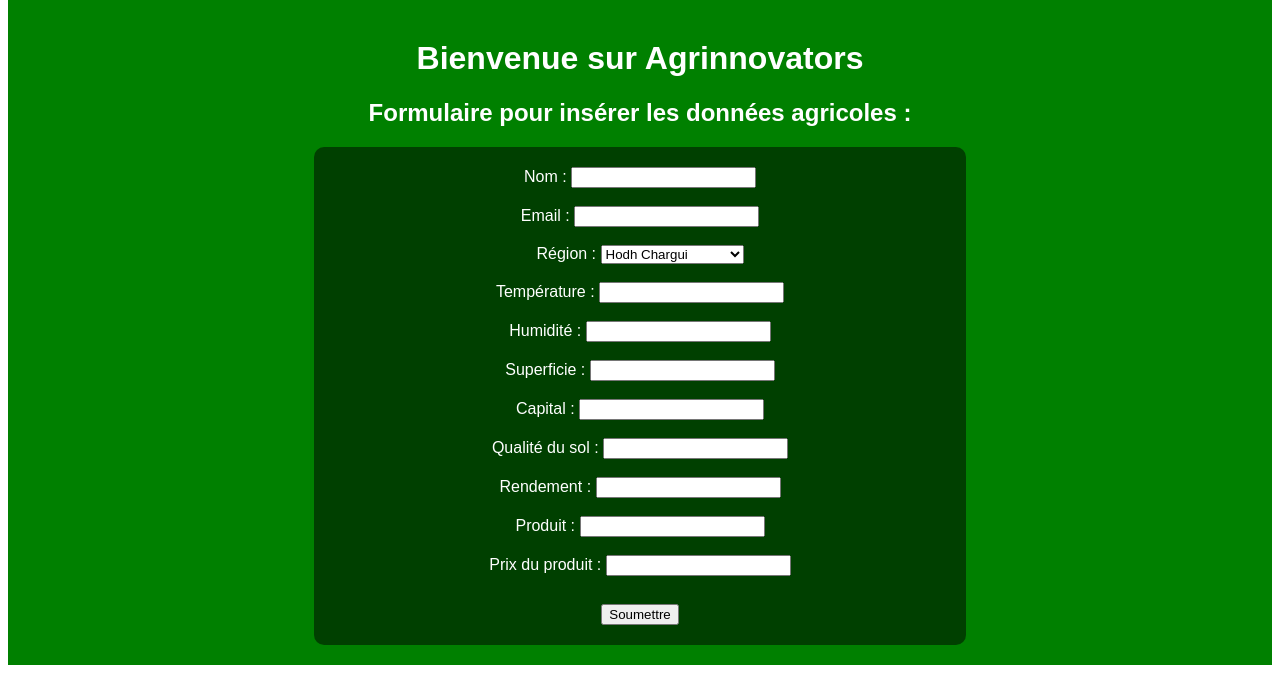
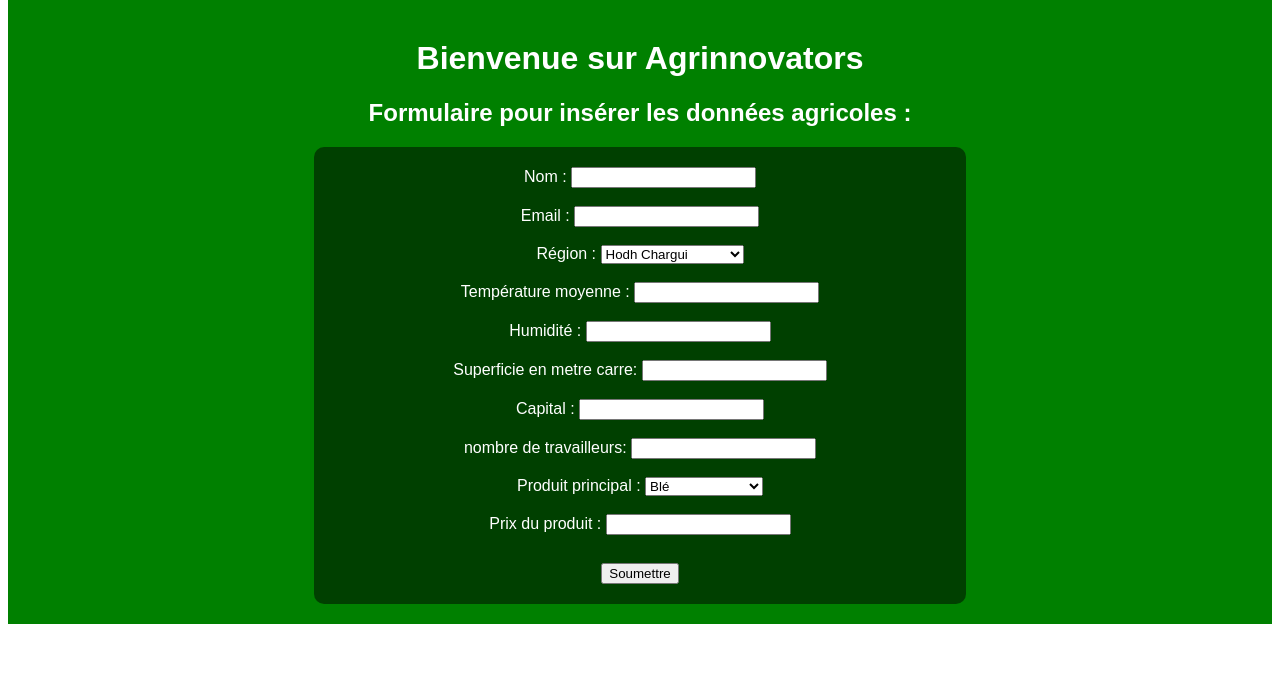
Before and after one commit to MulayeMuhammad/Agrinnovators, a Django app: page / in a window 1280 px wide. Shown: the part 105-800 px from the top of the page. Run offline with Django 5.2, Linux system fonts and the light colour scheme.

Commit message:
HASSTASS 2

```diff
--- a/AgriApp/forms.py
+++ b/AgriApp/forms.py
@@ -6,7 +6,7 @@ from .models import InformationAgricole, Prediction
 class InformationAgricoleForm(forms.ModelForm):
     class Meta:
         model = InformationAgricole
-        exclude = ['agriculteur', 'rendement']
+        fields = ['superficie', 'region', 'capital', 'travailleurs', 'humidite', 'temperature', 'rendement', 'produit', 'prix_produit']
 class PredictionForm(forms.ModelForm):
     class Meta:
         model = Prediction
--- a/AgriApp/models.py
+++ b/AgriApp/models.py
@@ -13,9 +13,9 @@ class InformationAgricole(models.Model):
     superficie = models.FloatField()
     region = models.CharField(max_length=100)
     capital = models.FloatField()
+    travailleurs = models.IntegerField()
     humidite = models.FloatField()
     temperature = models.FloatField()
-    qualite_sol = models.CharField(max_length=100)
     rendement = models.FloatField()
     produit = models.CharField(max_length=100)
     prix_produit = models.FloatField()
--- a/AgriApp/templates/home.html
+++ b/AgriApp/templates/home.html
@@ -95,26 +95,39 @@
             <option value="Nouakchott">Nouakchott</option>
         </select>
         <br><br>
-        <label for="id_temperature">Température :</label>
+        <label for="id_temperature">Température moyenne :</label>
         <input type="number" id="id_temperature" name="temperature">
         <br><br>
         <label for="id_humidite">Humidité :</label>
         <input type="number" id="id_humidite" name="humidite">
         <br><br>
-        <label for="id_superficie">Superficie :</label>
+        <label for="id_superficie">Superficie en metre carre:</label>
         <input type="number" id="id_superficie" name="superficie">
         <br><br>
         <label for="id_capital">Capital :</label>
         <input type="number" id="id_capital" name="capital">
         <br><br>
-        <label for="id_qualite_sol">Qualité du sol :</label>
-        <input type="text" id="id_qualite_sol" name="qualite_sol">
+        <label for="id_rendement">nombre de travailleurs:</label>
+        <input type="number" id="id_travailleurs" name="travailleurs">
         <br><br>
-        <label for="id_rendement">Rendement :</label>
-        <input type="number" id="id_rendement" name="rendement">
-        <br><br>
-        <label for="id_produit">Produit :</label>
-        <input type="text" id="id_produit" name="produit">
+        <label for="id_produit">Produit principal :</label>
+        <select id="id_produit" name="produit">
+            <option value="Blé">Blé</option>
+            <option value="Maïs">Maïs</option>
+            <option value="Sorgho">Sorgho</option>
+            <option value="Riz">Riz</option>
+            <option value="Millet">Millet</option>
+            <option value="Orge">Orge</option>
+            <option value="Coton">Coton</option>
+            <option value="Arachide">Arachide</option>
+            <option value="Tomate">Tomate</option>
+            <option value="Pastèque">Pastèque</option>
+            <option value="Pomme de terre">Pomme de terre</option>
+            <option value="Oignon">Oignon</option>
+            <option value="Ail">Ail</option>
+            <option value="Fruit de palme">Fruit de palme</option>
+            <option value="Patate douce">Patate douce</option>
+        </select>
         <br><br>
         <label for="id_prix_produit">Prix du produit :</label>
         <input type="number" id="id_prix_produit" name="prix_produit">
--- a/AgriApp/views.py
+++ b/AgriApp/views.py
@@ -38,8 +38,8 @@ def information_create(request, agriculteur_id):
             information.save()
             return redirect('agriculteur_detail', agriculteur_id=agriculteur.id)
     else:
-        initial_data = {'nom': agriculteur.nom, 'email': agriculteur.email}
-        form = InformationAgricoleForm(initial=initial_data)
+        # Exclure le champ rendement du formulaire
+        form = InformationAgricoleForm(exclude=['rendement'])
     return render(request, 'information_create.html', {'form': form})
 
 def prediction_create(request, agriculteur_id):
```
